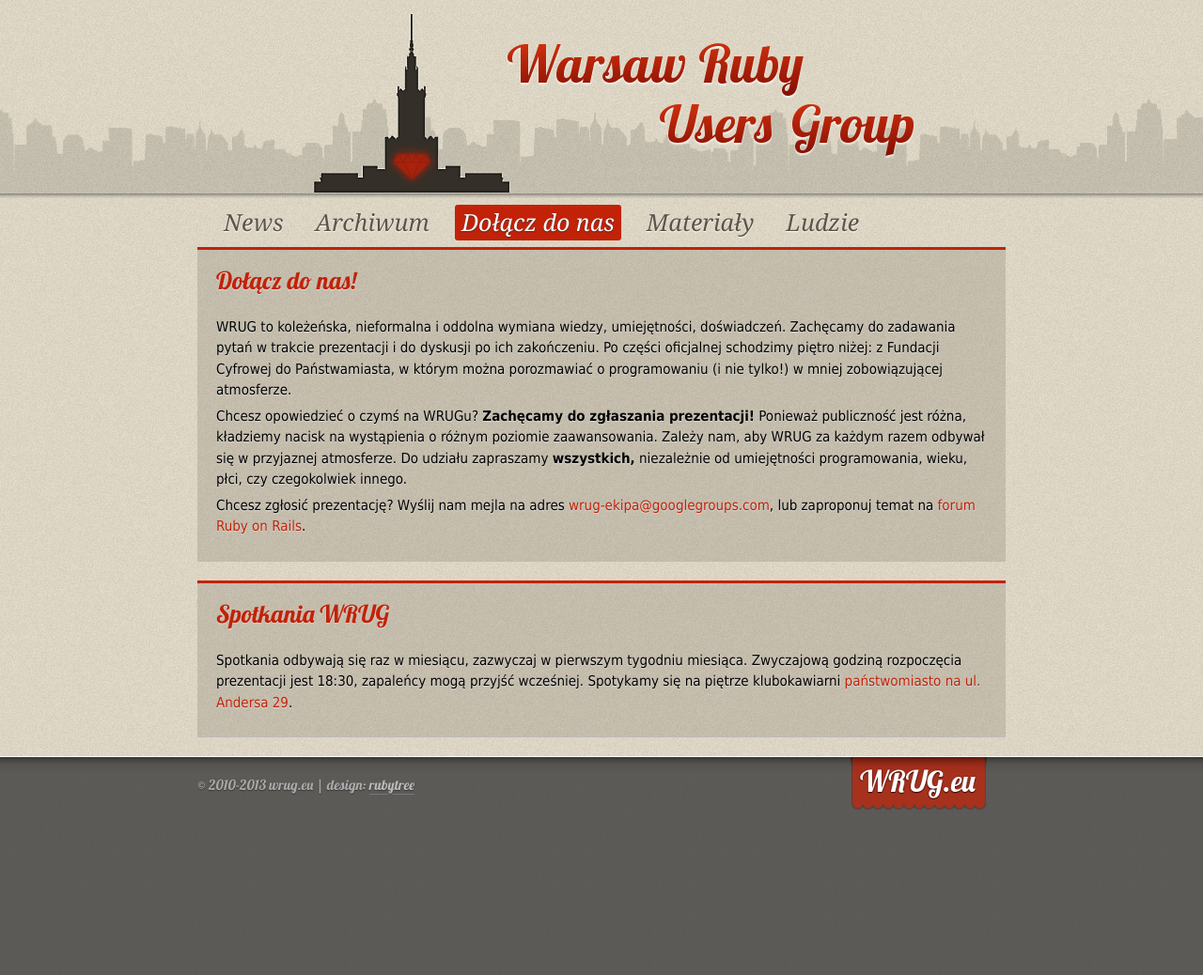
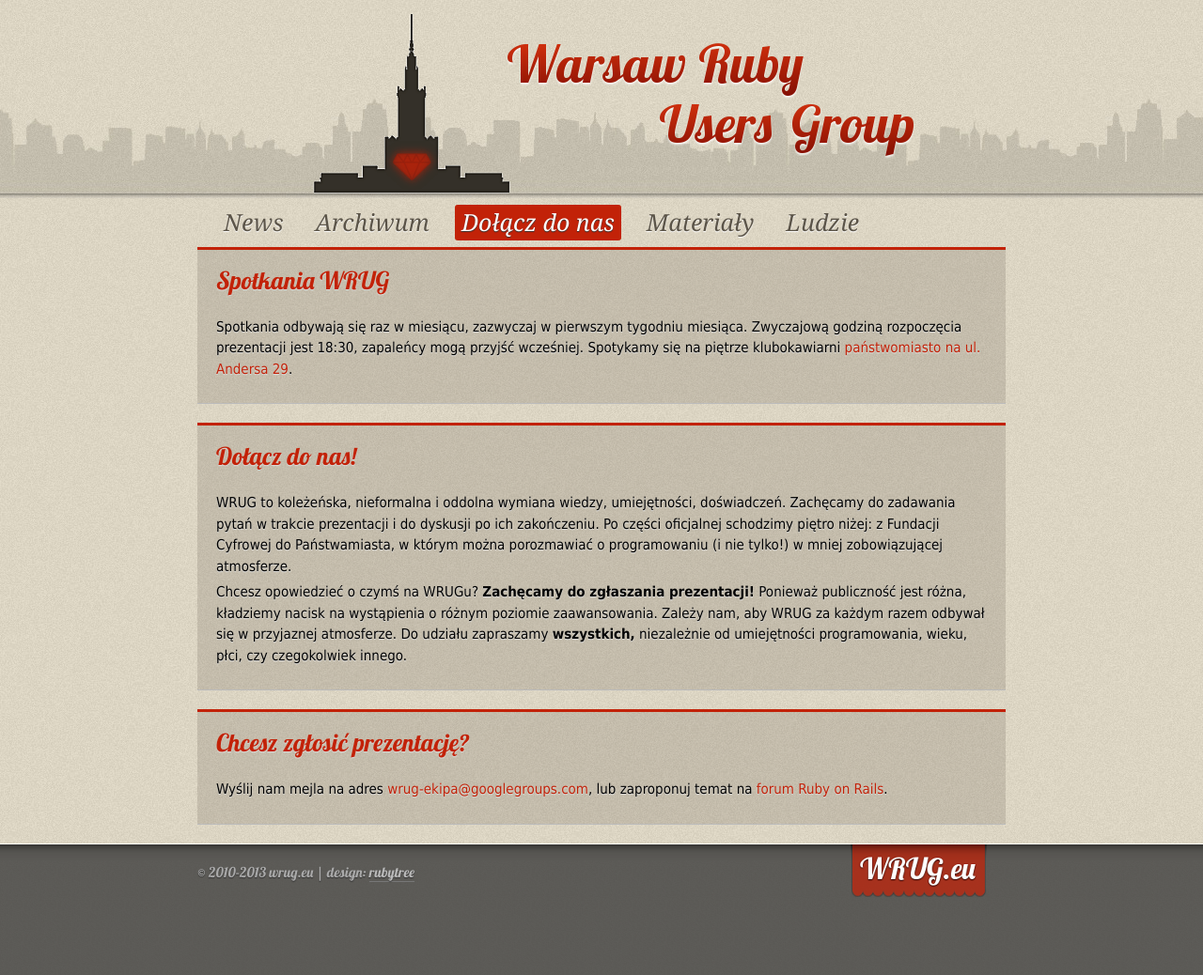
Before and after one commit to wrug/wrug.eu, a Jekyll site: the page built from join.html, in a window 1280 px wide. Shown: the whole page at 94% size. Built offline with Jekyll 4.4.1, drawn with Linux system fonts in a browser that asks for light colours; before the commit the page ends 945 px from its top, so only the background shows below that.

Commit message:
Zmienia kolejność akapitów w sekcji dołącz do nas.

```diff
--- a/join.html
+++ b/join.html
@@ -5,15 +5,18 @@ section: join
 ---
 <article class="news">
   <header>
+    <h1>Spotkania WRUG</h1>
+  </header>
+  <p>Spotkania odbywają się raz w miesiącu, zazwyczaj w pierwszym tygodniu miesiąca. Zwyczajową godziną rozpoczęcia prezentacji jest 18:30, zapaleńcy mogą przyjść wcześniej. Spotykamy się na piętrze klubokawiarni <a href="https://www.facebook.com/panstwomiasto">państwomiasto</a> <a href="http://goo.gl/maps/OgRom">na ul. Andersa 29</a>.</p>
+</article>
+<article class="news">
+  <header>
     <h1>Dołącz do nas!</h1>
   </header>
   <p>WRUG to koleżeńska, nieformalna i oddolna wymiana wiedzy, umiejętności, doświadczeń. Zachęcamy do zadawania pytań w trakcie prezentacji i do dyskusji po ich zakończeniu. Po części oficjalnej schodzimy piętro niżej: z Fundacji Cyfrowej do Państwamiasta, w którym można porozmawiać o programowaniu (i nie tylko!) w mniej zobowiązującej atmosferze.</p>
   <p>Chcesz opowiedzieć o czymś na WRUGu? <b>Zachęcamy do zgłaszania prezentacji!</b> Ponieważ publiczność jest różna, kładziemy nacisk na wystąpienia o różnym poziomie zaawansowania. Zależy nam, aby WRUG za każdym razem odbywał się w przyjaznej atmosferze. Do udziału zapraszamy <b>wszystkich,</b> niezależnie od umiejętności programowania, wieku, płci, czy czegokolwiek innego.</p>
-  <p>Chcesz zgłosić prezentację? Wyślij nam mejla na adres <a href="mailto:wrug-ekipa@googlegroups.com">wrug-ekipa@googlegroups.com</a>, lub zaproponuj temat na <a href="http://forum.rubyonrails.pl/category/ruby-user-groups/wrug">forum Ruby on Rails</a>.</p>
 </article>
-<article>
-  <header>
-    <h1>Spotkania WRUG</h1>
-  </header>
-  <p>Spotkania odbywają się raz w miesiącu, zazwyczaj w pierwszym tygodniu miesiąca. Zwyczajową godziną rozpoczęcia prezentacji jest 18:30, zapaleńcy mogą przyjść wcześniej. Spotykamy się na piętrze klubokawiarni <a href="https://www.facebook.com/panstwomiasto">państwomiasto</a> <a href="http://goo.gl/maps/OgRom">na ul. Andersa 29</a>.</p>
+<article class="news">
+  <h1>Chcesz zgłosić prezentację?</h1>
+  <p>Wyślij nam mejla na adres <a href="mailto:wrug-ekipa@googlegroups.com">wrug-ekipa@googlegroups.com</a>, lub zaproponuj temat na <a href="http://forum.rubyonrails.pl/category/ruby-user-groups/wrug">forum Ruby on Rails</a>.</p>
 </article>
```
